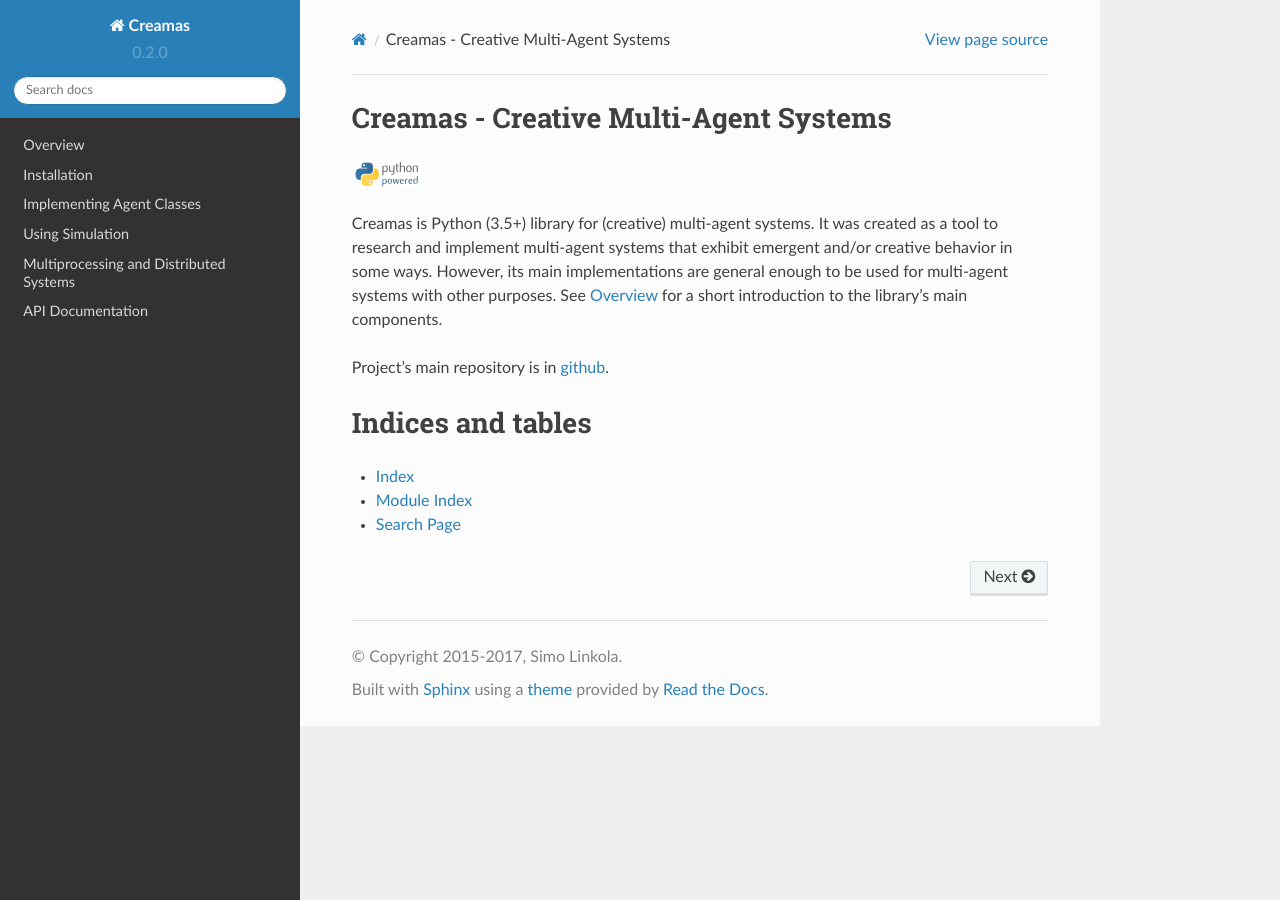
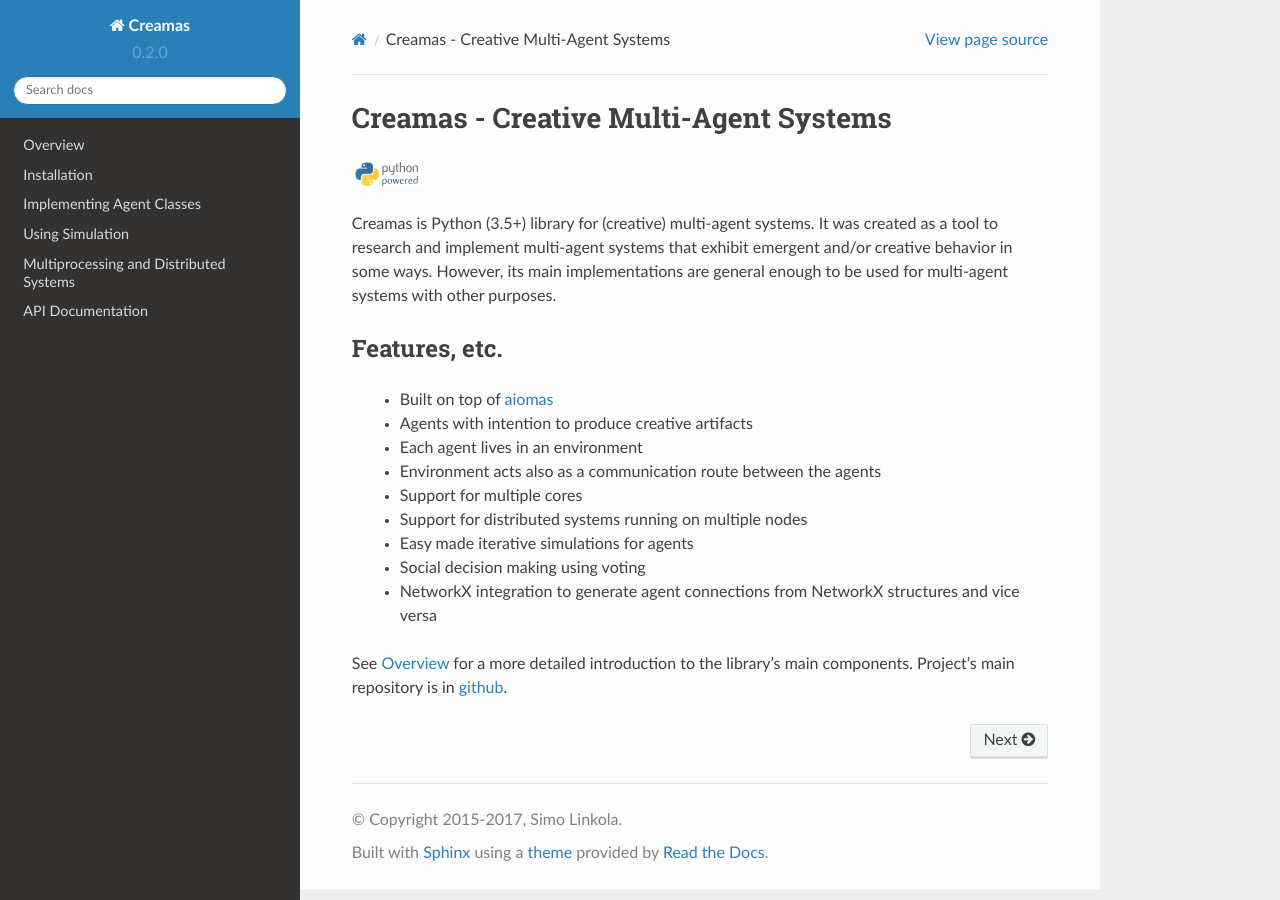
Before and after one commit to assamite/creamas, a Sphinx documentation site: the page built from docs/source/index.rst, in a window 1280 px wide. Built offline with Sphinx 7.4.7 and the Read the Docs theme 2.0.0, drawn with Linux system fonts in a browser that asks for light colours.

Commit message:
Enhanced documentation

```diff
--- a/docs/source/index.rst
+++ b/docs/source/index.rst
@@ -12,9 +12,22 @@
 created as a tool to research and implement multi-agent systems that exhibit
 emergent and/or creative behavior in some ways. However, its main
 implementations are general enough to be used for multi-agent systems with
-other purposes. See :doc:`overview` for a short introduction to the library's
-main components.
+other purposes.
 
+Features, etc.
+----------------------------------
+
+	* Built on top of `aiomas <https://aiomas.readthedocs.io/en/latest/>`_
+	* Agents with intention to produce creative artifacts
+	* Each agent lives in an environment
+	* Environment acts also as a communication route between the agents
+	* Support for multiple cores
+	* Support for distributed systems running on multiple nodes
+	* Easy made iterative simulations for agents
+	* Social decision making using voting
+	* NetworkX integration to generate agent connections from NetworkX structures and vice versa
+
+See :doc:`overview` for a more detailed introduction to the library's main components.
 Project's main repository is in `github <https://github.com/assamite/creamas>`_.
 
 .. toctree::
@@ -27,11 +40,3 @@
    create_sim
    using_mp_ds
    api
-
-
-Indices and tables
-==================
-
-* :ref:`genindex`
-* :ref:`modindex`
-* :ref:`search`
```
Also changed, not shown: docs/source/overview.rst (+28 -17 lines), docs/source/using_mp_ds.rst (+13 -10 lines), 2 other files.
